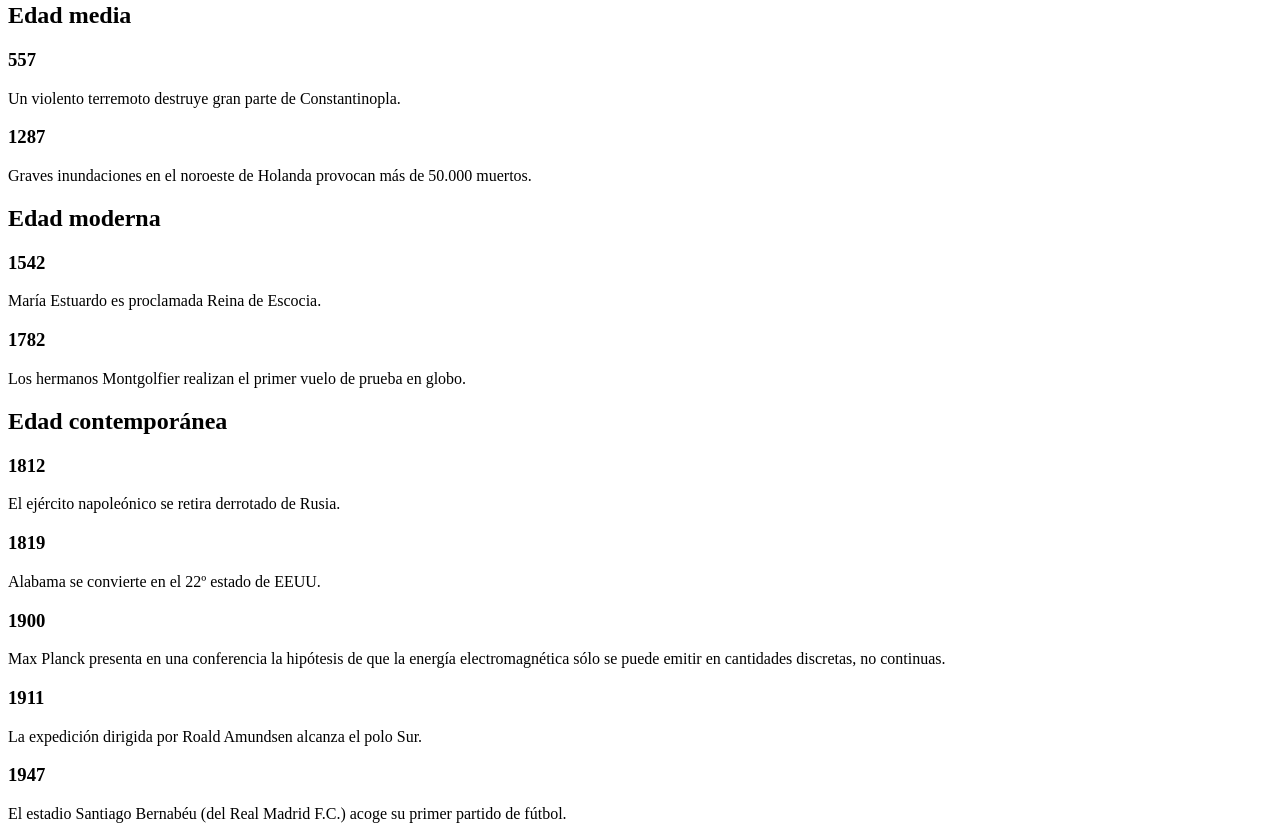
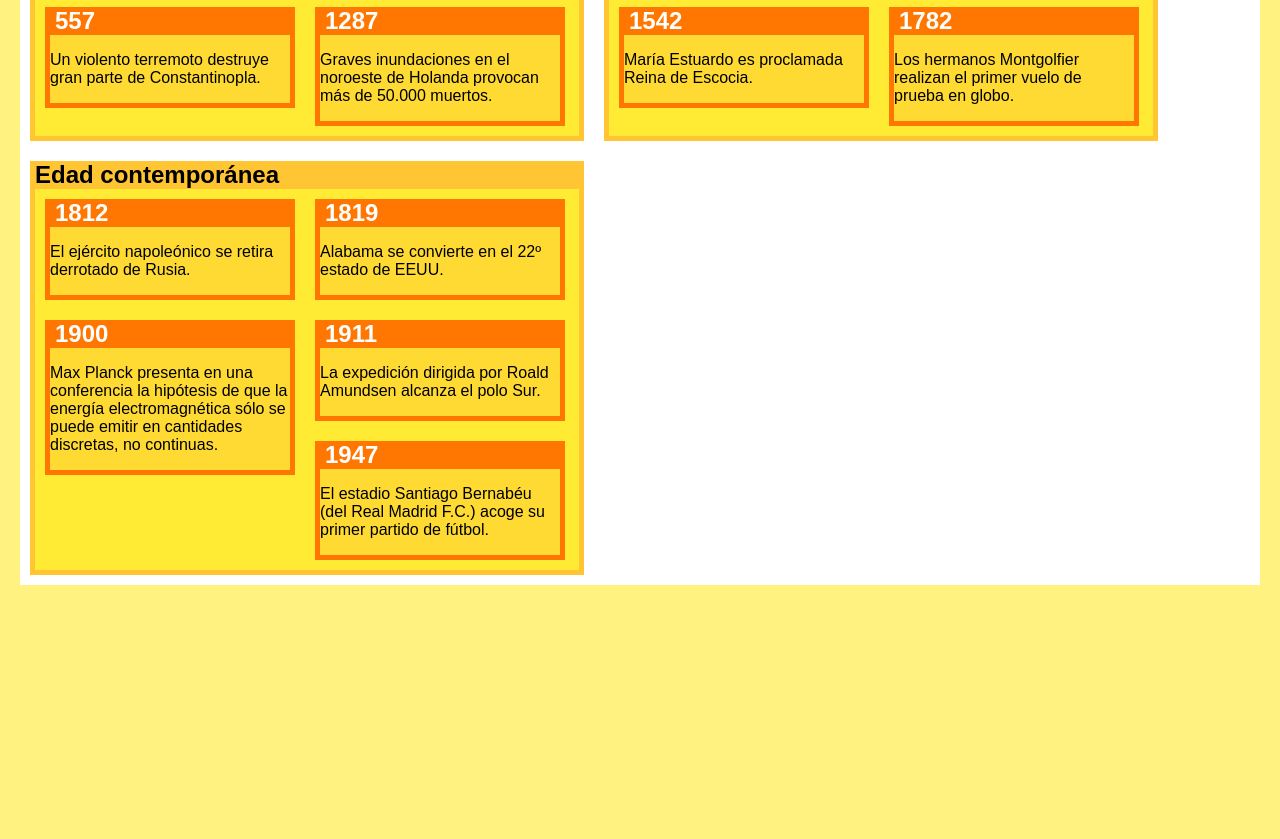
Before and after one commit to luisgimenoh/2.15-Efemerides, a plain HTML site: page index.html in a window 1280 px wide. Shown: the part 78-917 px from the top of the page. After the commit the page ends 800 px from the top, so only its background shows below. Drawn offline with Linux system fonts and the light colour scheme.

Commit message:
2.15 Efemerides v2 css

```diff
--- a/estilos.css
+++ b/estilos.css
@@ -0,0 +1,46 @@
+body{
+    background-color: #FFF280;
+    margin: 0 20px;
+    font-family: sans-serif;
+}
+
+h1{
+    margin: 0;
+}
+
+main {
+    display: block;
+    overflow: auto;
+    background-color: white;
+}
+
+section{
+    float: left;
+    width: 34rem;
+    border:  hsl(43, 100%, 60%) 5px solid;
+    border-top: none;
+    margin: 10px;
+    background-color: hsl(54, 100%, 60%);
+}
+
+h2{
+    margin: 0;
+    background-color: hsl(43, 100%, 60%);
+}
+
+article {
+    float: left;
+    width: 15rem;
+    border: hsl(28, 100%, 50%) 5px solid;
+    border-top: none;
+    margin: 10px;
+    background-color: hsl(49, 100%, 60%);
+  }
+
+  h3 {
+    margin: 0;
+    padding-left: 5px;
+    background-color: hsl(28, 100%, 50%);
+    color: white;
+    font-size: 1.5rem;
+  }
--- a/index.html
+++ b/index.html
@@ -38,7 +38,7 @@
             </article>
         </section>
 
-        <section>
+        <section class="edad3">
             <h2>Edad contemporánea</h2>
 
             <article>
```
